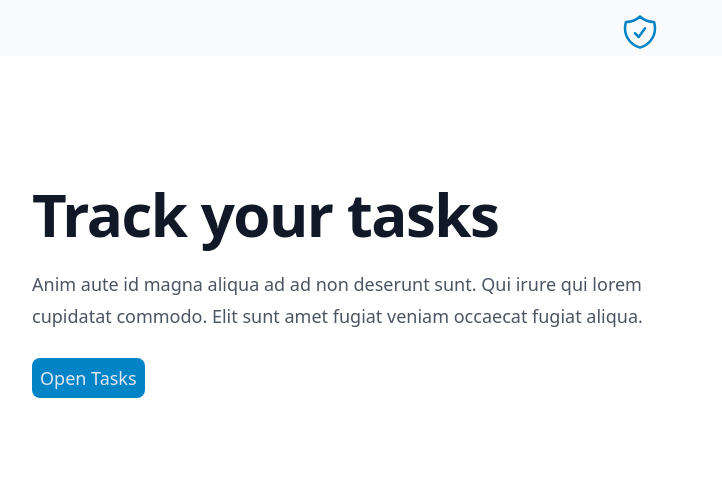
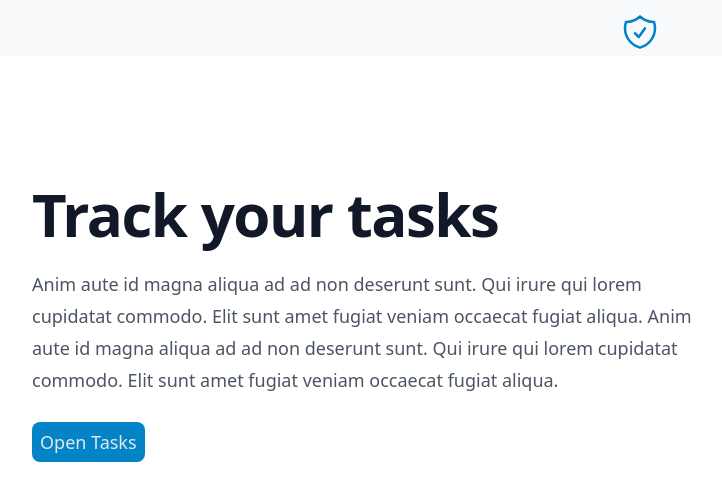
Before and after one commit to avs7/to-do, a React (Vite) app: page / in a window 1280 px wide. Shown: the top 500 px of the page, without its empty margins (0-722 px from the left). Built offline with nearby package versions, Linux system fonts and the light colour scheme.

Commit message:
testing changes

```diff
--- a/src/pages/Home.jsx
+++ b/src/pages/Home.jsx
@@ -14,7 +14,9 @@ function Home() {
             <p className='mt-6 mb-8 text-lg leading-8 text-gray-600'>
               Anim aute id magna aliqua ad ad non deserunt sunt. Qui irure qui
               lorem cupidatat commodo. Elit sunt amet fugiat veniam occaecat
-              fugiat aliqua.
+              fugiat aliqua. Anim aute id magna aliqua ad ad non deserunt sunt.
+              Qui irure qui lorem cupidatat commodo. Elit sunt amet fugiat
+              veniam occaecat fugiat aliqua.
             </p>
             <Link
               className='bg-sky-600 p-2 rounded-lg text-slate-200 text-lg'
```
Also changed, not shown: firebase.json.
